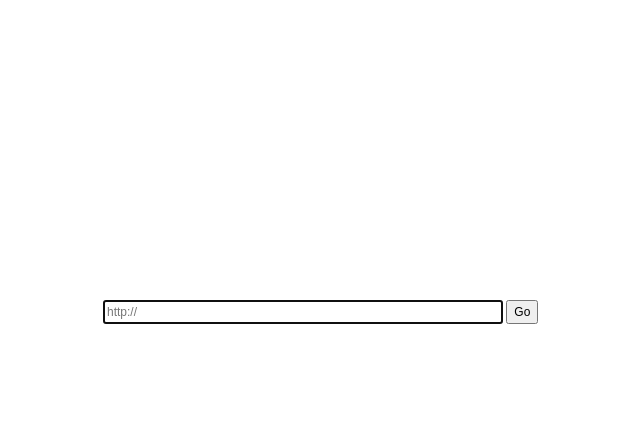
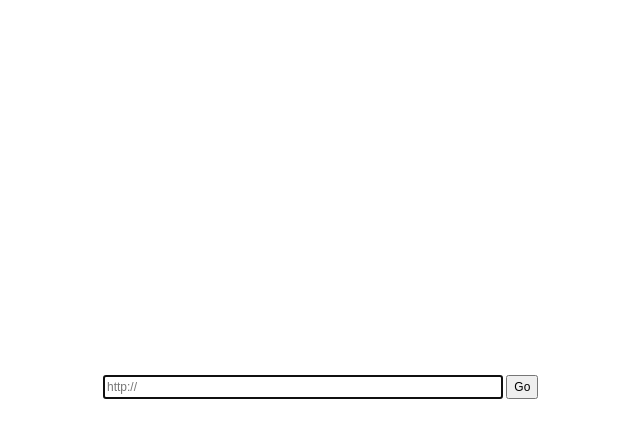
Before and after one commit to Dve4Ever/greenlime, a PHP site: page /templates/main.php in a window 1280 px wide. Shown: the part 61-506 px from the top of the page, without its empty margins (303-943 px from the left). Run offline with PHP 8.4, Linux system fonts and the light colour scheme; the template is opened without the code that fills it, so the values that code supplies are empty.

Commit message:
home button

```diff
--- a/local.html
+++ b/local.html
@@ -103,6 +103,8 @@ function showPage() {
 </head>
 <body>
 
+<a href="/" class="litecoinbutton"><img class="litecoin" src="home.png"></a>
+
 
     <div class="wrap">
     <div class="content">
@@ -117,7 +119,7 @@ function showPage() {
         </div>
     </div>
 
-<a href="/" class="litecoinbutton"><img class="litecoin" src="home.png"></a>
+
 
     <div style='text-align: right;position: fixed;z-index:9999999;bottom: 0; width: 100%;cursor: pointer;line-height: 0;display:block !important;'><a title="Hosted on free web hosting 000webhost.com. Host your own website for FREE." target="_blank" href="https://www.000webhost.com/?utm_source=000webhostapp&amp;utm_campaign=000_logo&amp;utm_medium=website_stealthfalcon&amp;utm_content=footer_img"><img src="https://cdn.rawgit.com/000webhost/logo/e9bd13f7/footer-powered-by-000webhost-white2.png"  alt="www.000webhost.com"></a></div></body>
     </html>
--- a/templates/main.php
+++ b/templates/main.php
@@ -35,7 +35,7 @@ html body {
 #container {
 	width:500px;
 	margin:0 auto;
-	margin-top:60px;
+	margin-top:135px;
 }
 
 #error {
```
